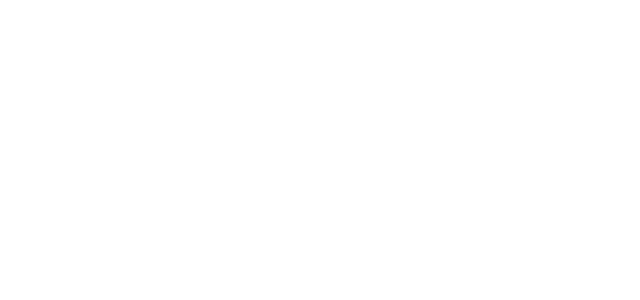
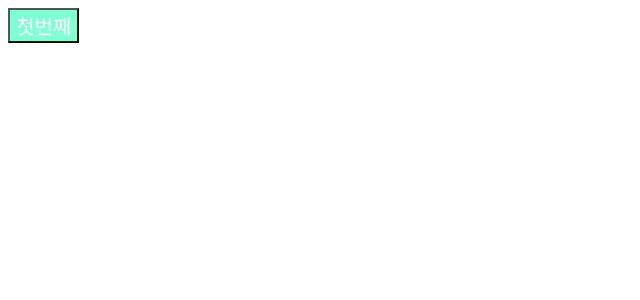
Before and after one commit to hyeongwoo94/react-moive2021, a React (Create React App) app: page / in a window 1280 px wide. Shown: the top 300 px of the page, without its empty margins (0-640 px from the left). Built offline with nearby package versions, Linux system fonts and the light colour scheme.

Commit message:
prop설치,module.css사용법

```diff
--- a/package.json
+++ b/package.json
@@ -6,6 +6,7 @@
     "@testing-library/jest-dom": "^5.16.1",
     "@testing-library/react": "^11.2.7",
     "@testing-library/user-event": "^12.8.3",
+    "prop-types": "^15.7.2",
     "react": "^17.0.2",
     "react-dom": "^17.0.2",
     "react-scripts": "4.0.3",
--- a/src/App.js
+++ b/src/App.js
@@ -1,6 +1,9 @@
+import Button from "./Button";
+
 const App = () => {
 return(
   <>
+  <Button text="첫번째"/>
   </>
 )
 }
--- /dev/null
+++ b/src/Button.js
@@ -0,0 +1,16 @@
+import PropTypes from "prop-types";
+import styles from "./Button.module.css"
+//import하고 {styles.스타일}로 하여 클래스이름으로 스타일을 할 수 있다.
+//module 이름은 어떤것이든 상관 없으나 구분하기위해 해당 컴포넌트 이름을 사용하는게 보기에 좋다.
+const Button = ({text}) =>{
+  return(
+    <>
+      <button className={styles.btn}>{text}</button>
+    </>
+  )
+}
+
+Button.propTypes = {
+  text: PropTypes.string.isRequired,
+};
+export default Button;
--- /dev/null
+++ b/src/Button.module.css
@@ -0,0 +1,5 @@
+.btn{
+  background-color: aquamarine;
+  color: white;
+  font-size: 20px;
+}
```
Also changed, not shown: 1 other file (tests, documents, lock files or other folders).
